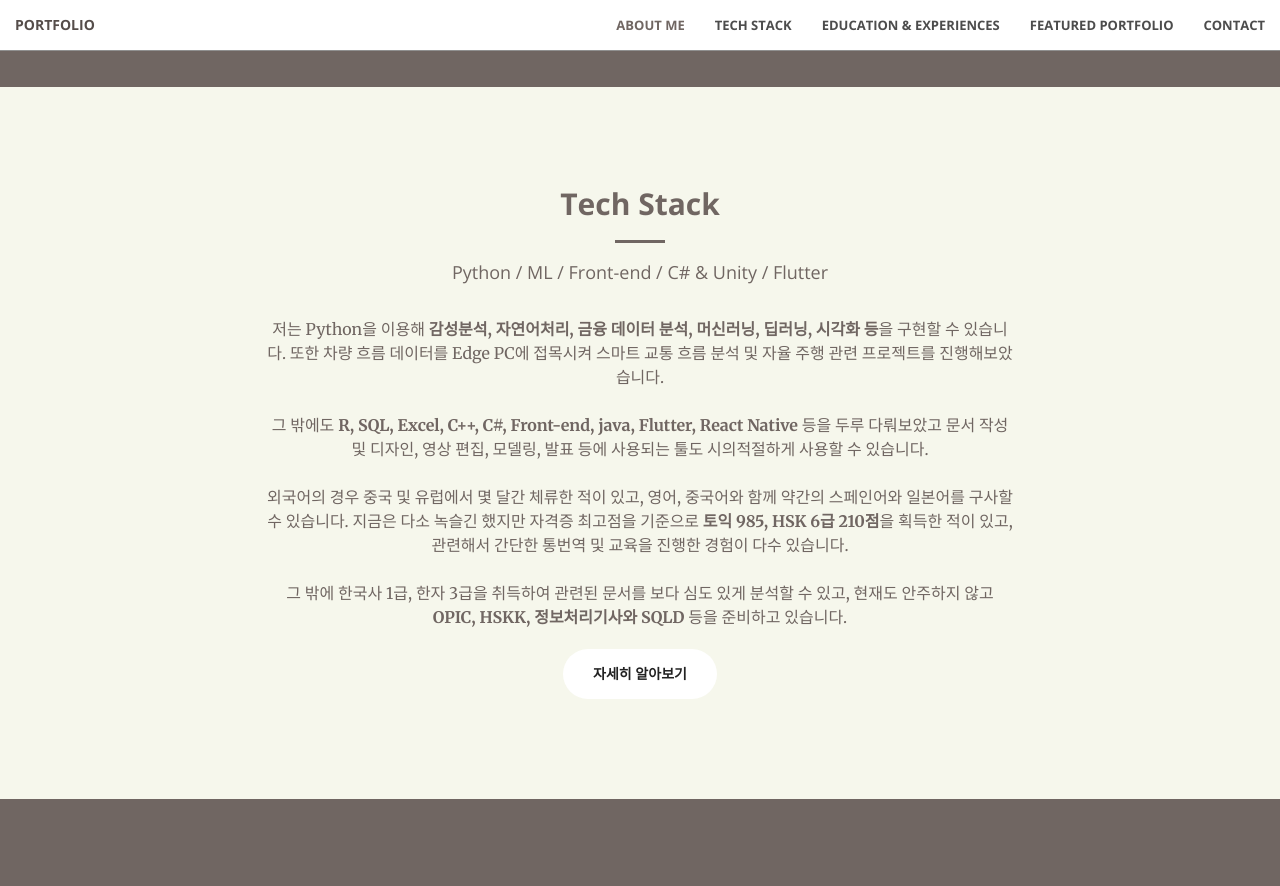
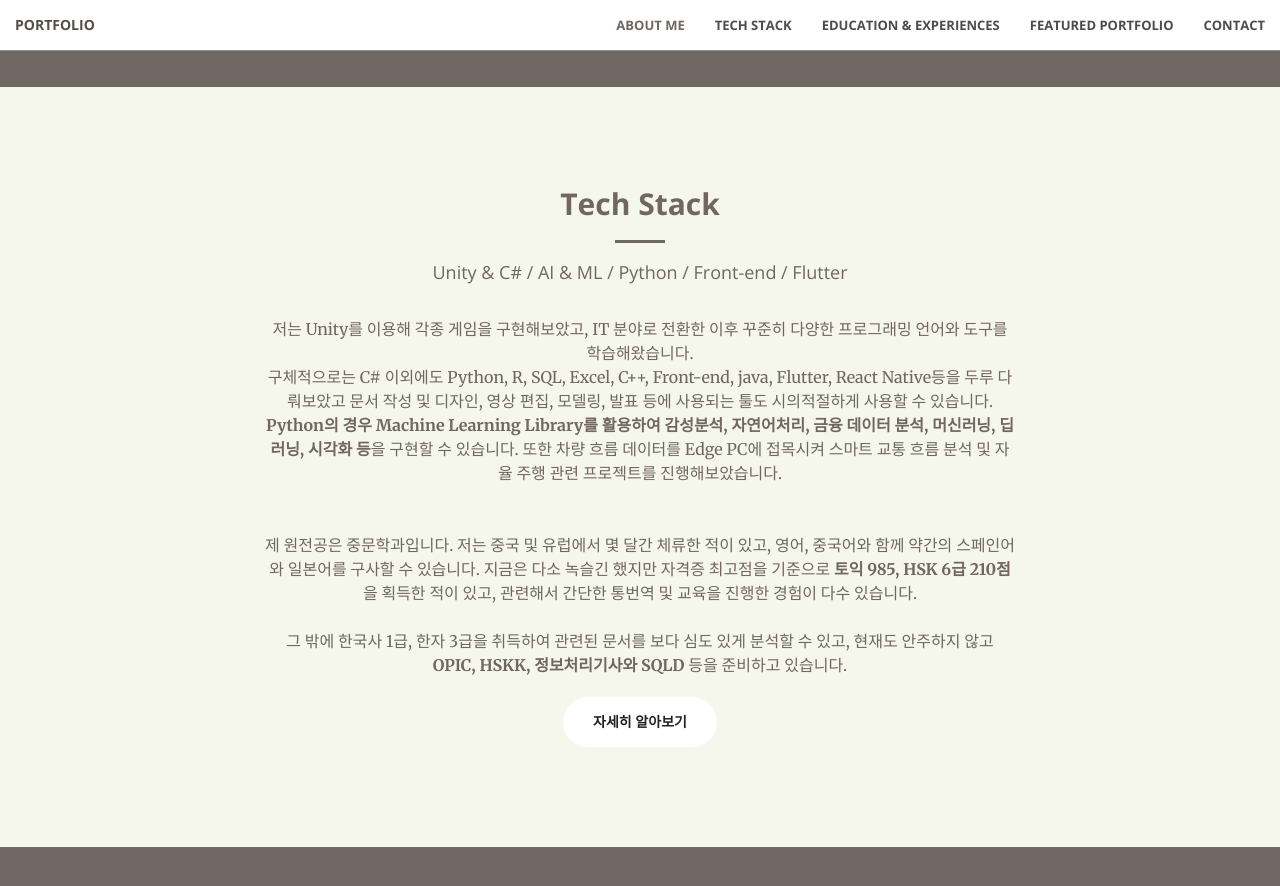
Before and after one commit to ymdev2023/ymdev2023.github.io, a Jekyll site: the page built from index.html, in a window 1280 px wide and 900 px high, scrolled down 1349 px. Shown: the top 886 px of the window. Built offline with Jekyll 4.4.1, drawn with Linux system fonts in a browser that asks for light colours.

Commit message:
tech stack

```diff
--- a/_includes/call-to-action.html
+++ b/_includes/call-to-action.html
@@ -21,8 +21,8 @@
           사이언티스트가 되기 위해 노력합니다. -->
           안녕하세요!<br />
           <b
-            >좋아하는건 일단 <color ="#797979">!</color> 만들고 보는
-            <color ="#797979">BORN TO BE 개발자</color> 김윤명</b
+            >좋아하는건 일단 <color ="FA5B75">!</color> 만들고 보는
+            <color ="FA5B75">BORN TO BE 개발자</color> 김윤명</b
           >입니다. <br />유저의 니즈를 읽어내어 가치를 부여하는 사람이자,
           <br />도전과 혁신을 두려워하지 않고 디지털 창작물을 만드는 사람입니다.
         </p>
--- a/_includes/tech-stack.html
+++ b/_includes/tech-stack.html
@@ -4,9 +4,11 @@
       <div class="col-lg-8 col-lg-offset-2 text-center">
         <h2 class="section-heading"><b>Tech Stack</b></h2>
         <hr />
-        <h4>Python / ML / Front-end / C# & Unity / Flutter</h4>
-        <p><br />
-          저는 Python을 이용해
+        <!-- <h4>Python / ML / Front-end / C# & Unity / Flutter</h4> -->
+        <h4>Unity & C# / AI & ML / Python / Front-end / Flutter</h4>
+        <p>
+          <br />
+          <!-- 저는 Python을 이용해
           <b>감성분석, 자연어처리, 금융 데이터 분석, 머신러닝, 딥러닝, 시각화 등</b>을 구현할
           수 있습니다. 또한 차량 흐름 데이터를 Edge PC에 접목시켜 스마트 교통 흐름 분석 및 자율 주행 관련
           프로젝트를 진행해보았습니다. <br /><br />그 밖에도
@@ -20,11 +22,22 @@
           그 밖에 한국사 1급, 한자 3급을 취득하여 관련된 문서를 보다 심도
           있게 분석할 수 있고, 현재도 안주하지 않고
           <b>OPIC, HSKK, 정보처리기사와 SQLD</b>
+          등을 준비하고 있습니다. -->
+          저는 Unity를 이용해 각종 게임을 구현해보았고, IT 분야로 전환한 이후 꾸준히 다양한 프로그래밍 언어와 도구를 학습해왔습니다. <br />구체적으로는 C# 이외에도 <b></b>Python, R, SQL, Excel, C++, Front-end, java, Flutter, React Native</b>등을 두루 다뤄보았고 문서 작성 및 디자인, 영상 편집, 모델링, 발표 등에 사용되는 툴도 시의적절하게 사용할 수 있습니다.
+          <br><b>Python의 경우 Machine Learning Library를 활용하여 감성분석, 자연어처리, 금융 데이터 분석, 머신러닝, 딥러닝, 시각화 등</b>을 구현할 수 있습니다. 또한 차량 흐름 데이터를 Edge PC에 접목시켜
+          스마트 교통 흐름 분석 및 자율 주행 관련 프로젝트를 진행해보았습니다.
+          <br /> <br /><br />제 원전공은 중문학과입니다. 저는 중국 및 유럽에서 몇 달간 체류한 적이 있고, 영어, 중국어와 함께 약간의 스페인어와 일본어를 구사할 수 있습니다. 지금은 다소 녹슬긴
+          했지만 자격증 최고점을 기준으로 <b>토익 985, HSK 6급 210점</b>을
+          획득한 적이 있고, 관련해서 간단한 통번역 및 교육을 진행한 경험이 다수
+          있습니다.<br /><br />
+          그 밖에 한국사 1급, 한자 3급을 취득하여 관련된 문서를 보다 심도 있게
+          분석할 수 있고, 현재도 안주하지 않고
+          <b>OPIC, HSKK, 정보처리기사와 SQLD</b>
           등을 준비하고 있습니다.
         </p>
         <p></p>
         <a
-          href="https://ymdev2023.notion.site/Yoon-myung-Kim-cb3b5350ffe54b6a9ad2f94b7eff68e3?pvs=4"
+          href="https://ymdev2023.notion.site/YOON-MYUNG-KIM-2364a1bf079d4a6ea703e5dbc3a9a65a?pvs=4"
           class="btn btn-default btn-xl wow tada"
           target="_blank"
           >자세히 알아보기</a
```
